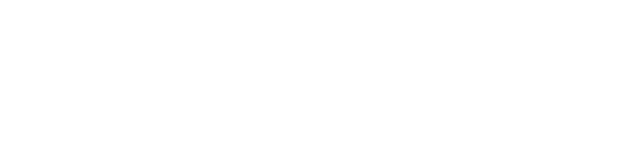
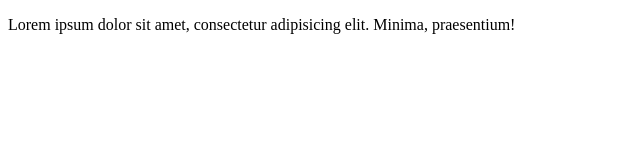
Before and after one commit to tobiascanavesi/hidrocarburos, a plain HTML site: page index.html in a window 1280 px wide. Shown: the whole page, without its empty margins (0-640 px from the left). Drawn offline with Linux system fonts and the light colour scheme.

Commit message:
Agregado DIV contenedor

```diff
--- a/index.html
+++ b/index.html
@@ -7,6 +7,9 @@
     <title>Git VSCODE</title>
 </head>
 <body>
-
+    <div class="container" >
+        <div class="row" >
+            <p>Lorem ipsum dolor sit amet, consectetur adipisicing elit. Minima, praesentium! </p>
+    </div>
 </body>
 </html>
```
